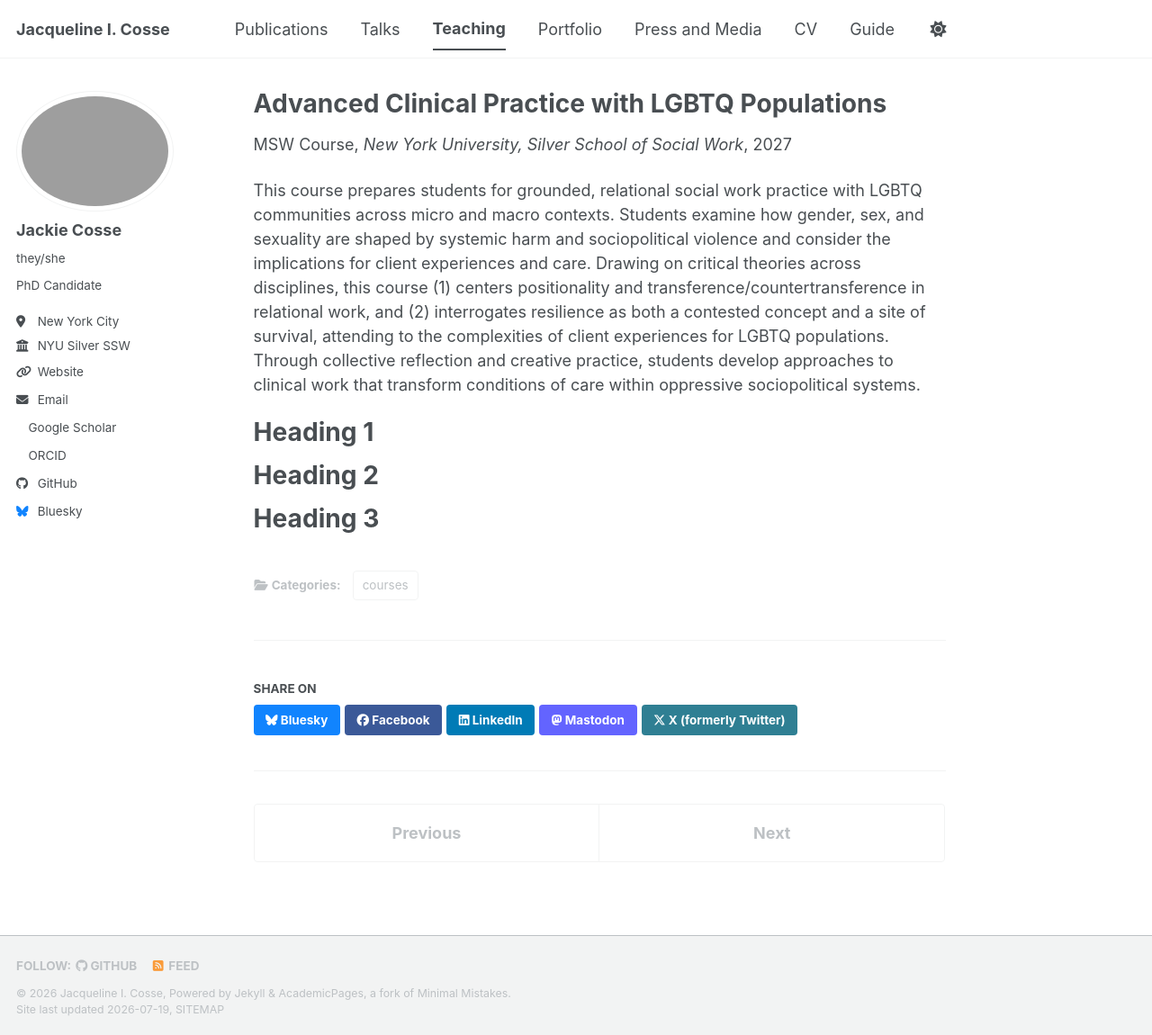
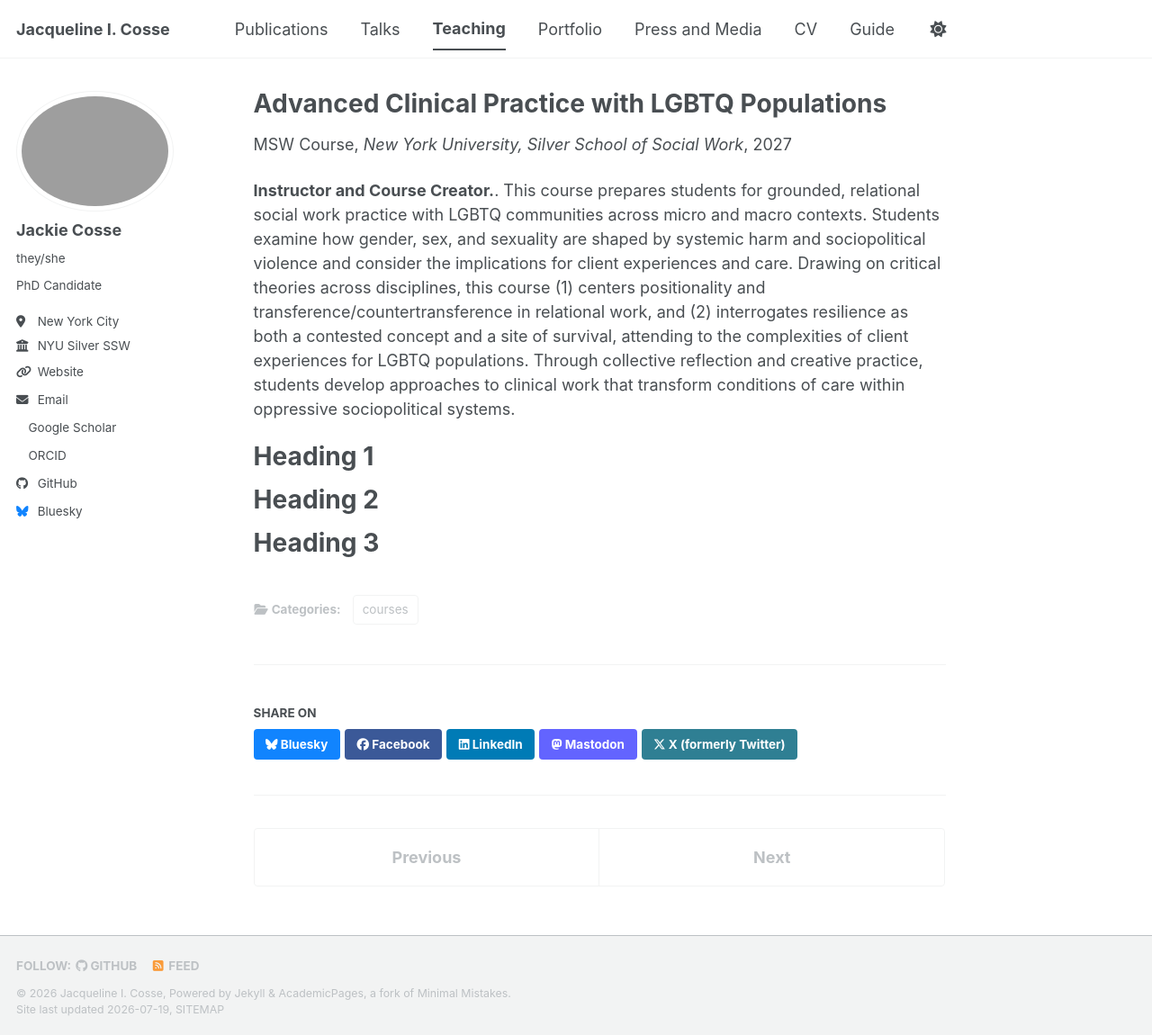
Before and after one commit to jackiecosse/jackiecosse.com, a Jekyll site: the page built from _teaching/2027-lgbtq-practice.md, in a window 1280 px wide and 1150 px high. Shown: the whole window at 90% size. Built offline with Jekyll 4.4.1, drawn with Linux system fonts in a browser that asks for light colours; a style sheet for code colours, icons or effects is not loaded.

Commit message:
Update 2027-lgbtq-practice.md

```diff
--- a/_teaching/2027-lgbtq-practice.md
+++ b/_teaching/2027-lgbtq-practice.md
@@ -8,7 +8,7 @@
 date: 2027-01-01
 location: "New York, NY"
 ---
-This course prepares students for grounded, relational social work practice with LGBTQ communities across micro and macro contexts. Students examine how gender, sex, and sexuality are shaped by systemic harm and sociopolitical violence and consider the implications for client experiences and care. Drawing on critical theories across disciplines, this course (1) centers positionality and transference/countertransference in relational work, and (2) interrogates resilience as both a contested concept and a site of survival, attending to the complexities of client experiences for LGBTQ populations. Through collective reflection and creative practice, students develop approaches to clinical work that transform conditions of care within oppressive sociopolitical systems.
+<b>Instructor and Course Creator.</b>. This course prepares students for grounded, relational social work practice with LGBTQ communities across micro and macro contexts. Students examine how gender, sex, and sexuality are shaped by systemic harm and sociopolitical violence and consider the implications for client experiences and care. Drawing on critical theories across disciplines, this course (1) centers positionality and transference/countertransference in relational work, and (2) interrogates resilience as both a contested concept and a site of survival, attending to the complexities of client experiences for LGBTQ populations. Through collective reflection and creative practice, students develop approaches to clinical work that transform conditions of care within oppressive sociopolitical systems.
 
 Heading 1
 ======
```
